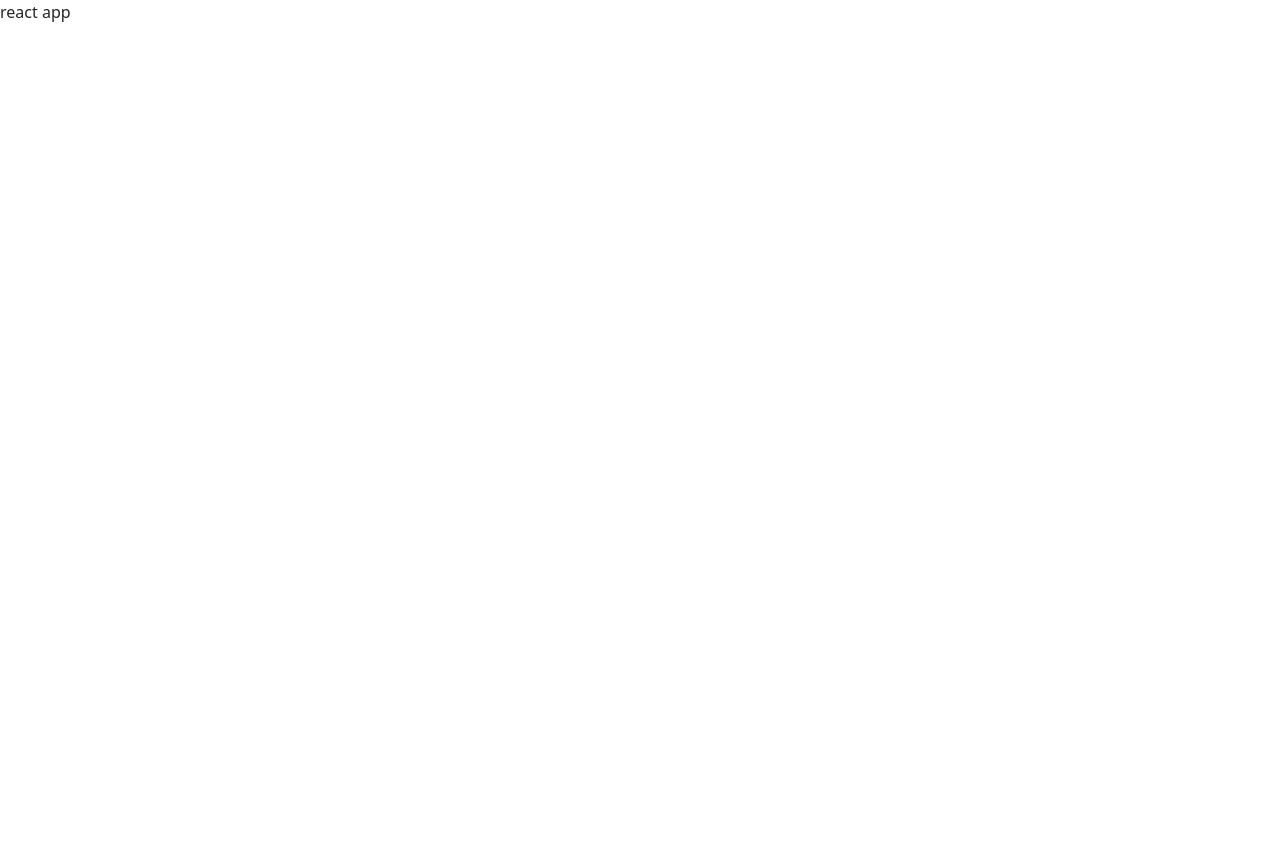
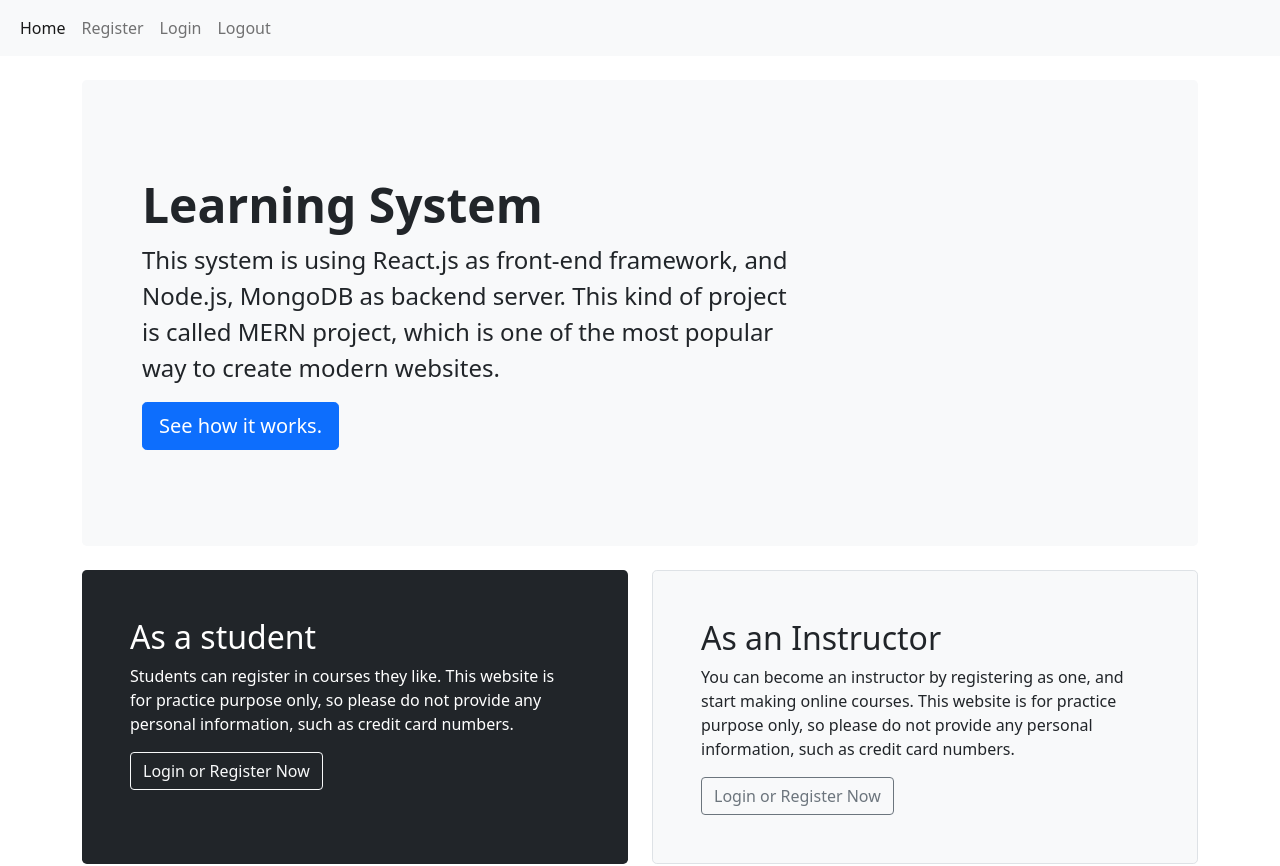
Before and after one commit to YongSin0129-old/selfLearning-MERN-client_side, a React (Create React App) app: page / in a window 1280 px wide. Shown: the top 866 px of the page. Before the commit the page ends 800 px from the top, so only its background shows below. Built offline with nearby package versions, Linux system fonts and the light colour scheme.

Commit message:
feat : add nav & home component

```diff
--- a/package.json
+++ b/package.json
@@ -8,6 +8,7 @@
     "@testing-library/user-event": "^13.5.0",
     "react": "^18.2.0",
     "react-dom": "^18.2.0",
+    "react-router-dom": "^6.3.0",
     "react-scripts": "5.0.1",
     "web-vitals": "^2.1.4"
   },
--- a/src/App.js
+++ b/src/App.js
@@ -1,7 +1,17 @@
 import React from 'react'
+import { Routes, Route } from 'react-router-dom'
+import NavComponent from './components/nav_component'
+import HomeComponent from './components/home_component'
 
 const App = () => {
-  return <div>react app</div>
+  return (
+    <div>
+      <NavComponent />
+      <Routes>
+        <Route index element={<HomeComponent />} />
+      </Routes>
+    </div>
+  )
 }
 
 export default App
--- /dev/null
+++ b/src/components/home_component.js
@@ -0,0 +1,60 @@
+import React from 'react'
+
+const homeComponent = () => {
+  return (
+    <main>
+      <div class='container py-4'>
+        <div class='p-5 mb-4 bg-light rounded-3'>
+          <div class='container-fluid py-5'>
+            <h1 class='display-5 fw-bold'>Learning System</h1>
+            <p class='col-md-8 fs-4'>
+              This system is using React.js as front-end framework, and Node.js,
+              MongoDB as backend server. This kind of project is called MERN
+              project, which is one of the most popular way to create modern
+              websites.
+            </p>
+            <button class='btn btn-primary btn-lg' type='button'>
+              See how it works.
+            </button>
+          </div>
+        </div>
+
+        <div class='row align-items-md-stretch'>
+          <div class='col-md-6'>
+            <div class='h-100 p-5 text-white bg-dark rounded-3'>
+              <h2>As a student</h2>
+              <p>
+                Students can register in courses they like. This website is for
+                practice purpose only, so please do not provide any personal
+                information, such as credit card numbers.
+              </p>
+              <button class='btn btn-outline-light' type='button'>
+                Login or Register Now
+              </button>
+            </div>
+          </div>
+          <div class='col-md-6'>
+            <div class='h-100 p-5 bg-light border rounded-3'>
+              <h2>As an Instructor</h2>
+              <p>
+                You can become an instructor by registering as one, and start
+                making online courses. This website is for practice purpose
+                only, so please do not provide any personal information, such as
+                credit card numbers.
+              </p>
+              <button class='btn btn-outline-secondary' type='button'>
+                Login or Register Now
+              </button>
+            </div>
+          </div>
+        </div>
+
+        <footer class='pt-3 mt-4 text-muted border-top'>
+          &copy; 2021 Wilson Ren
+        </footer>
+      </div>
+    </main>
+  )
+}
+
+export default homeComponent
--- /dev/null
+++ b/src/components/nav_component.js
@@ -0,0 +1,41 @@
+import React from 'react'
+import { Link } from 'react-router-dom'
+
+const NavComponent = () => {
+  return (
+    <div>
+      <nav>
+        <nav className='navbar navbar-expand-lg navbar-light bg-light'>
+          <div className='container-fluid'>
+            <div className='collapse navbar-collapse' id='navbarNav'>
+              <ul className='navbar-nav'>
+                <li className='nav-item'>
+                  <Link className='nav-link active' to='/'>
+                    Home
+                  </Link>
+                </li>
+                <li className='nav-item'>
+                  <Link className='nav-link' to='/register'>
+                    Register
+                  </Link>
+                </li>
+                <li className='nav-item'>
+                  <Link className='nav-link' to='/login'>
+                    Login
+                  </Link>
+                </li>
+                <li className='nav-item'>
+                  <Link className='nav-link' to='#'>
+                    Logout
+                  </Link>
+                </li>
+              </ul>
+            </div>
+          </div>
+        </nav>
+      </nav>
+    </div>
+  )
+}
+
+export default NavComponent
--- a/src/index.js
+++ b/src/index.js
@@ -1,10 +1,13 @@
 import React from 'react'
 import ReactDOM from 'react-dom/client'
+import { BrowserRouter, Routes, Route } from 'react-router-dom'
 import App from './App'
 
 const root = ReactDOM.createRoot(document.getElementById('root'))
 root.render(
   <React.StrictMode>
-    <App />
+    <BrowserRouter>
+      <App />
+    </BrowserRouter>
   </React.StrictMode>
 )
```
Also changed, not shown: 2 other files (tests, documents, lock files or other folders).
